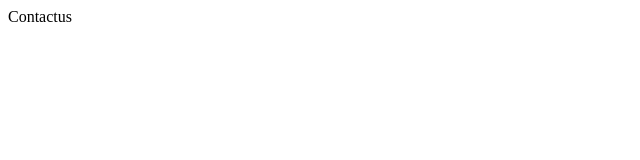
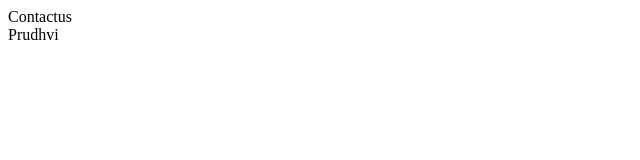
Before and after one commit to prudhvi1519/Project-Fission-Infotech, a React (Vite) app: page /contact in a window 1280 px wide. Shown: the top 160 px of the page, without its empty margins (0-640 px from the left). Built offline with nearby package versions, Linux system fonts and the light colour scheme; the HTML template or start-up script is replaced by a standard one.

Commit message:
Some testing

```diff
--- a/src/pages/Contact/index.jsx
+++ b/src/pages/Contact/index.jsx
@@ -3,7 +3,8 @@ import React from 'react'
 
 export const Contactus = (props) => {
   return(
-    <div>Contactus</div>
+    <div>Contactus<br />
+    Prudhvi</div>
    )
 
  }
```
